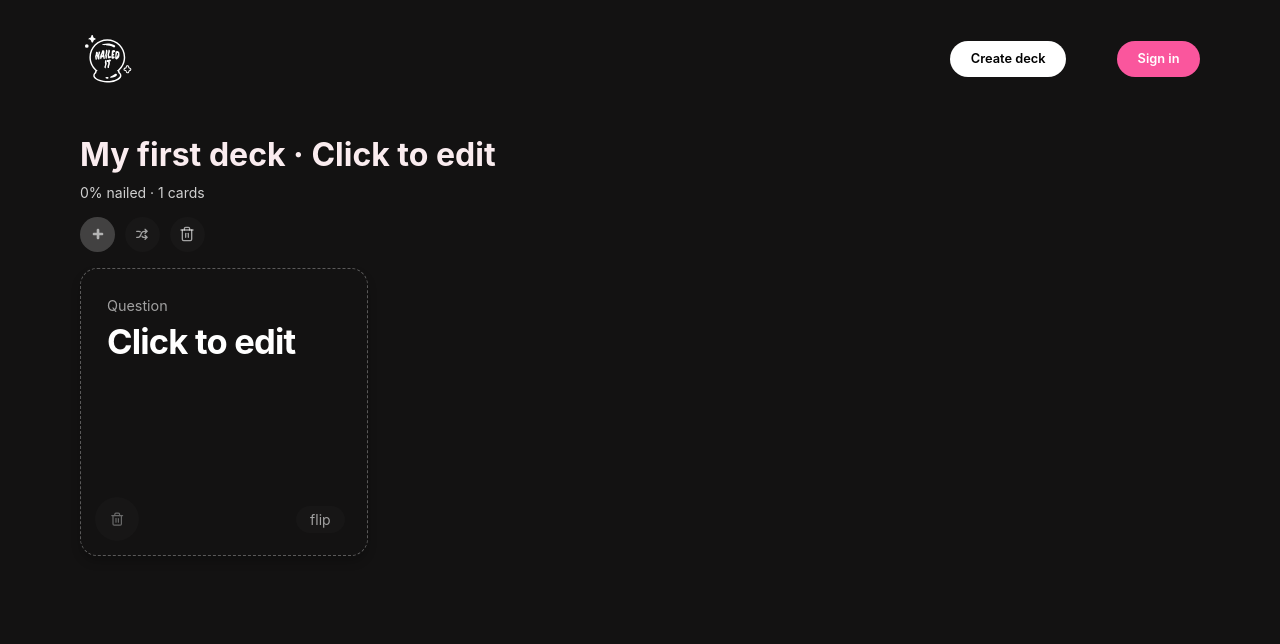
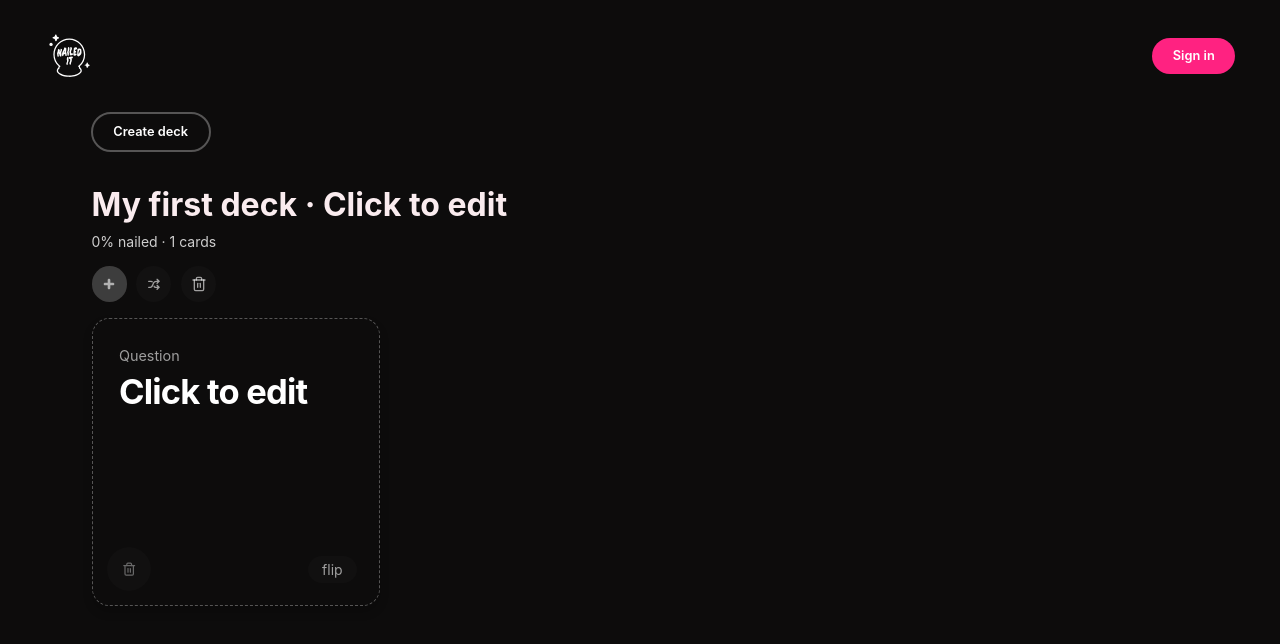
Before and after one commit to evilpaper/nailed-it, a React (Create React App) app: page / in a window 1280 px wide. Shown: the top 644 px of the page. Built offline with nearby package versions, Linux system fonts and the light colour scheme.

Commit message:
Move add deck to main section

```diff
--- a/src/components/App.js
+++ b/src/components/App.js
@@ -2,7 +2,7 @@ import React, { useState, useEffect } from "react";
 import Decks from "./Decks";
 import "./app.css";
 import nanoid from "nanoid";
-import nailedItLogo from "./../images/nailed-it-logo-dark.svg";
+import nailedItLogo from "./../images/nailed-it-logo-light.svg";
 
 import START_DECKS from "./START_DECKS";
 
@@ -100,18 +100,23 @@ export default function App() {
   return (
     <div className="app">
       <div className="header">
+        <div className="header__left-part">
+          {" "}
           <div className="logo">
-          <img src={nailedItLogo} alt="Nailed It" width="54" height="54"></img>
+            <img
+              src={nailedItLogo}
+              alt="Nailed It"
+              width="48"
+              height="48"
+            ></img>
           </div>
-        <div className="header__right-part">
-          {" "}
+        </div>
+        <button id="sign-in">Sign in</button>
+      </div>
+      <div className="main">
         <button className="add-deck" onClick={addDeck}>
           Create deck
         </button>
-          <button id="sign-in">Sign in</button>
-        </div>
-      </div>
-
         <Decks
           decks={decks}
           addCardToDeck={addCardToDeck}
@@ -122,5 +127,6 @@ export default function App() {
           deleteDeck={deleteDeck}
         />
       </div>
+    </div>
   );
 }
--- a/src/components/app.css
+++ b/src/components/app.css
@@ -5,12 +5,20 @@
 body {
   display: flex;
   justify-content: center;
-  background-color: #131212;
+  background-color: #0d0c0c;
   font-family: Helvetica, sans-serif;
 }
 
 .app {
-  width: 90vw;
+  width: 98vw;
+  display: flex;
+  justify-content: center;
+  align-items: center;
+  flex-direction: column;
+}
+
+.main {
+  width: 90%;
 }
 
 .header {
@@ -18,11 +26,10 @@ body {
   display: flex;
   justify-content: space-between;
   align-items: center;
-  padding: 1em;
-  padding-top: 2em;
+  padding: 2em;
 }
 
-.header__right-part {
+.header__left-part {
   display: flex;
   justify-content: center;
   align-items: center;
@@ -68,7 +75,7 @@ h2 {
   padding-right: 1.6em;
   padding-top: 0.4em;
   padding-bottom: 0.4em;
-  background-color: #fa569d;
+  background-color: #ff2281;
   border: none;
   color: white;
   font-weight: 600;
@@ -81,11 +88,10 @@ h2 {
   padding-right: 1.6em;
   padding-top: 0.4em;
   padding-bottom: 0.4em;
-  background-color: white;
-  border: none;
-  color: black;
+  border: 2px solid rgba(255, 255, 255, 0.3);
+  color: white;
   font-weight: 600;
-  margin-right: 4em;
+  margin-left: 1.2em;
 }
 
 @media (max-width: 599px) {
```
Also changed, not shown: src/images/nailed-it-logo-light.svg (added). Lines whose indentation alone changed are shown as unchanged.
